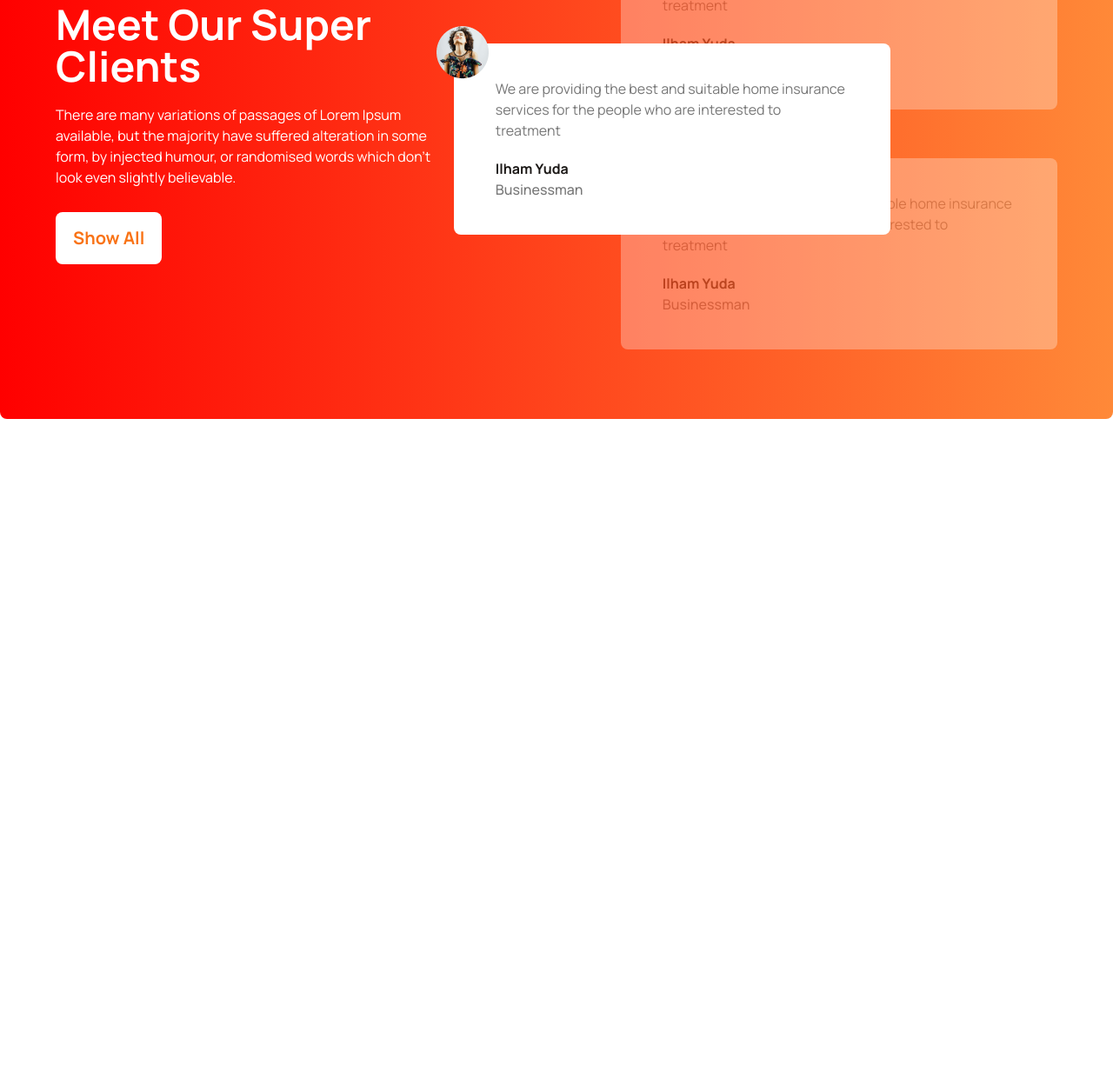
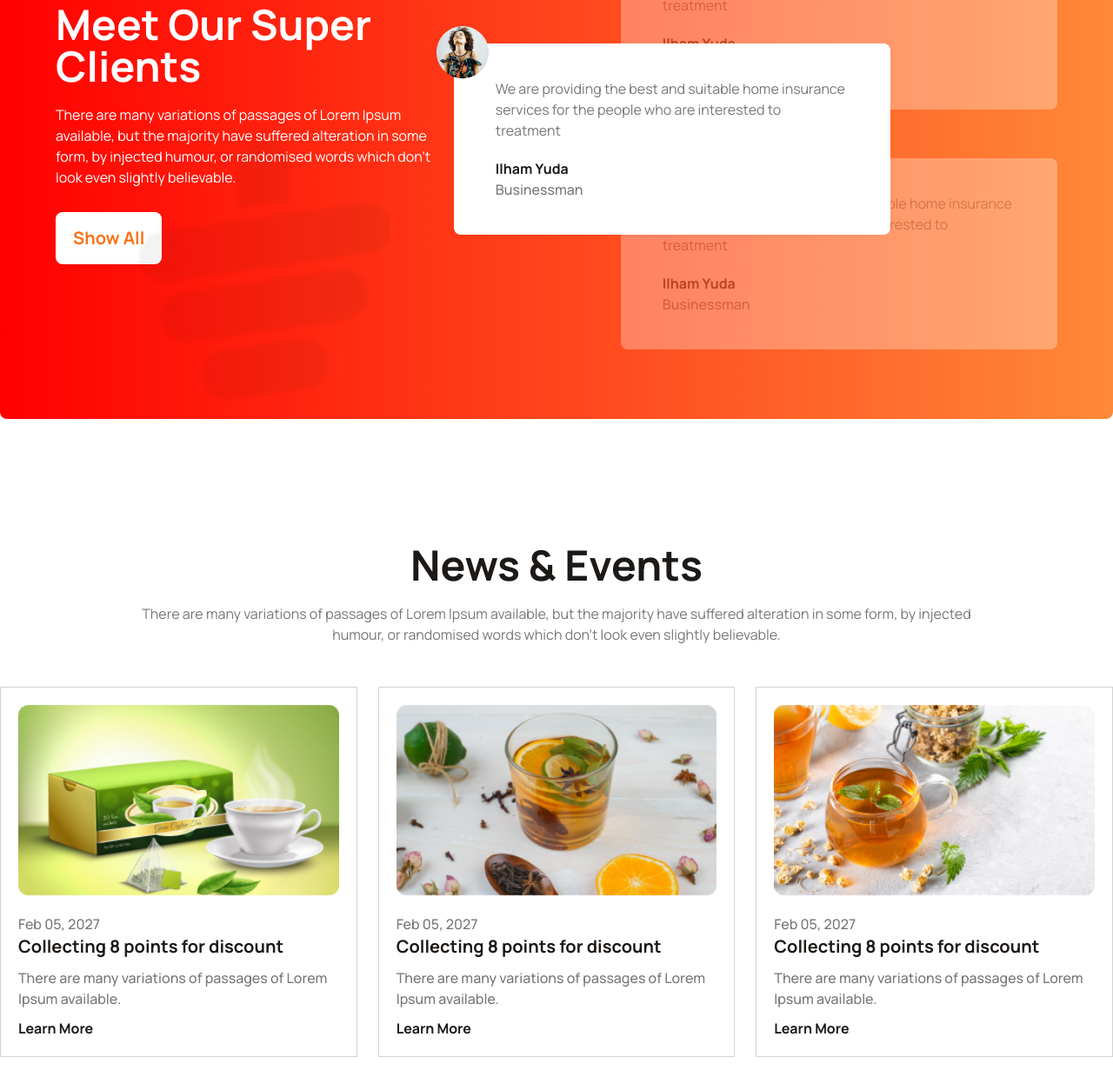
Before and after one commit to mdsumonali372/tea-house, a plain HTML site: page index.html in a window 1280 px wide. Shown: the part 2207-3461 px from the top of the page at 87% size. Before the commit the page ends 2689 px from the top, so only its background shows below. Drawn offline with nearby package versions, Linux system fonts and the light colour scheme.

Commit message:
events added

```diff
--- a/index.html
+++ b/index.html
@@ -201,7 +201,7 @@
         <div
           class="bg-gradient-to-r from-[#FF0000] to-[#FF8938] rounded-lg md:flex gap-9 items-center py-20 px-16"
         >
-          <div class="md:w-2/5">
+          <div class="md:w-2/5 relative">
             <h2
               class="text-3xl md:text-5xl text-white font-ManRope font-extrabold"
             >
@@ -218,6 +218,9 @@
             >
               <a href="#">Show All</a>
             </button>
+            <div class="w-96 absolute -bottom-40 left-0 md:left-24 opacity-5">
+              <img class="w-3/4" src="images/cup.png" alt="" />
+            </div>
           </div>
           <div class="md:w-3/5 mt-7 md:mt-0 relative">
             <div
@@ -282,5 +285,77 @@
       </div>
     </section>
     <!-- // end client part -->
+    <!-- events part -->
+    <section class="events mt-36 mx-4 md:mx-0 mb-12">
+      <div class="container mx-auto">
+        <div class="text-center mb-12 md:w-3/4 mx-auto">
+          <h2
+            class="text-3xl md:text-5xl text-stone-900 font-ManRope font-extrabold"
+          >
+            News & Events
+          </h2>
+          <p class="text-pColor font-ManRope mt-5">
+            There are many variations of passages of Lorem Ipsum available, but
+            the majority have suffered alteration in some form, by injected
+            humour, or randomised words which don't look even slightly
+            believable.
+          </p>
+        </div>
+        <div class="grid grid-cols-1 md:grid-cols-2 lg:grid-cols-3 gap-6">
+          <div class="border border-solid border-[#D2D2D2] p-5">
+            <img class="w-full" src="images/news-1.png" alt="" />
+            <div class="mt-5">
+              <h5 class="text-pColor font-ManRope font-medium">Feb 05, 2027</h5>
+              <h3 class="text-xl text-stone-900 font-ManRope font-extrabold">
+                Collecting 8 points for discount
+              </h3>
+              <p class="text-pColor font-ManRope font-medium mt-2.5">
+                There are many variations of passages of Lorem Ipsum available.
+              </p>
+              <a
+                href="#"
+                class="mt-2.5 text-stone-900 font-ManRope font-extrabold inline-block"
+                >Learn More</a
+              >
+            </div>
+          </div>
+          <div class="border border-solid border-[#D2D2D2] p-5">
+            <img class="w-full" src="images/news-2.png" alt="" />
+            <div class="mt-5">
+              <h5 class="text-pColor font-ManRope font-medium">Feb 05, 2027</h5>
+              <h3 class="text-xl text-stone-900 font-ManRope font-extrabold">
+                Collecting 8 points for discount
+              </h3>
+              <p class="text-pColor font-ManRope font-medium mt-2.5">
+                There are many variations of passages of Lorem Ipsum available.
+              </p>
+              <a
+                href="#"
+                class="mt-2.5 text-stone-900 font-ManRope font-extrabold inline-block"
+                >Learn More</a
+              >
+            </div>
+          </div>
+          <div class="border border-solid border-[#D2D2D2] p-5">
+            <img class="w-full" src="images/news-3.png" alt="" />
+            <div class="mt-5">
+              <h5 class="text-pColor font-ManRope font-medium">Feb 05, 2027</h5>
+              <h3 class="text-xl text-stone-900 font-ManRope font-extrabold">
+                Collecting 8 points for discount
+              </h3>
+              <p class="text-pColor font-ManRope font-medium mt-2.5">
+                There are many variations of passages of Lorem Ipsum available.
+              </p>
+              <a
+                href="#"
+                class="mt-2.5 text-stone-900 font-ManRope font-extrabold inline-block"
+                >Learn More</a
+              >
+            </div>
+          </div>
+        </div>
+      </div>
+    </section>
+    <!-- // end events part -->
   </body>
 </html>
```
